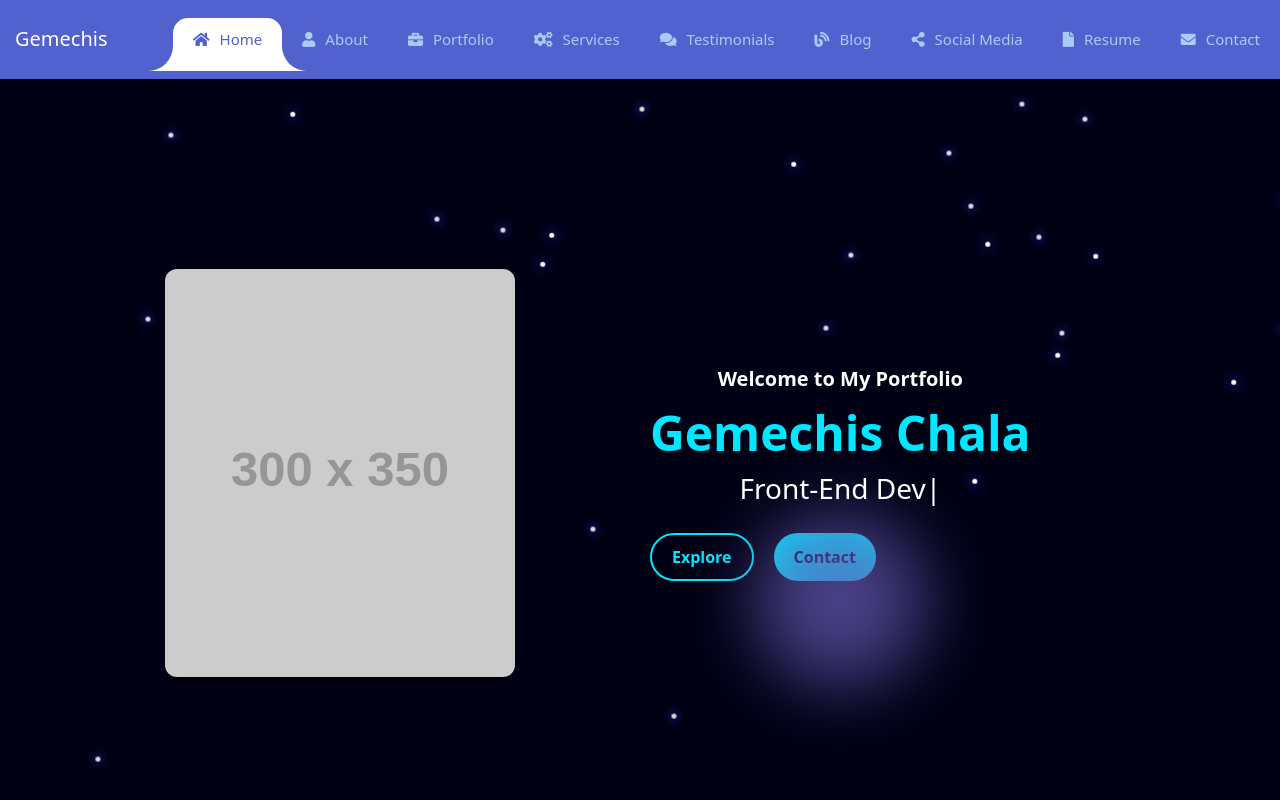
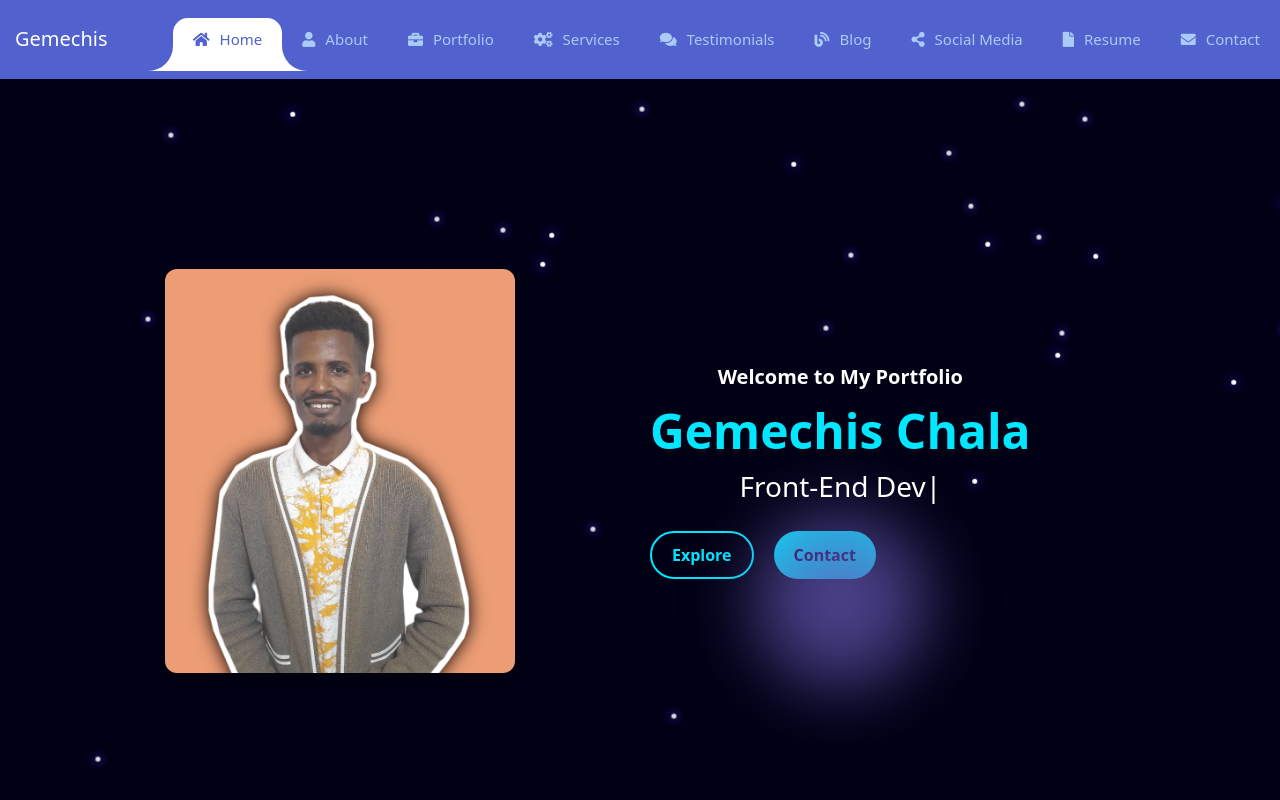
Before and after one commit to venopyX/my-portfolio-vue, a Vue app: page / in a window 1280 px wide. Built offline with nearby package versions, Linux system fonts and the light colour scheme; no server answers.

Commit message:
my images updated

```diff
--- a/src/components/AboutMe.vue
+++ b/src/components/AboutMe.vue
@@ -4,7 +4,7 @@
       <h2 class="section-title">About Me</h2>
       <div class="about-content">
         <div class="profile-picture-wrapper">
-          <img src="https://placehold.co/400x400" alt="Profile Picture" class="profile-picture" />
+          <img :src="require('@/assets/me-transparent.png')" alt="Profile Picture" class="profile-picture" />
         </div>
         <div class="about-text">
           <p>
--- a/src/components/HeroSection.vue
+++ b/src/components/HeroSection.vue
@@ -2,7 +2,8 @@
   <section class="hero">
     <div class="hero-container">
       <div class="hero-image">
-        <img src="https://placehold.co/300x350" alt="Hero Image" />
+      <!-- <img src="https://placehold.co/300x350" alt="Hero Image" /> -->
+        <img :src="require('@/assets/me-hero.png')" alt="Hero Image" />
       </div>
       <div class="hero-content">
         <div class="hero-text">
```
Also changed, not shown: src/assets/me-hero.png (added), src/assets/me-transparent.png (added).
